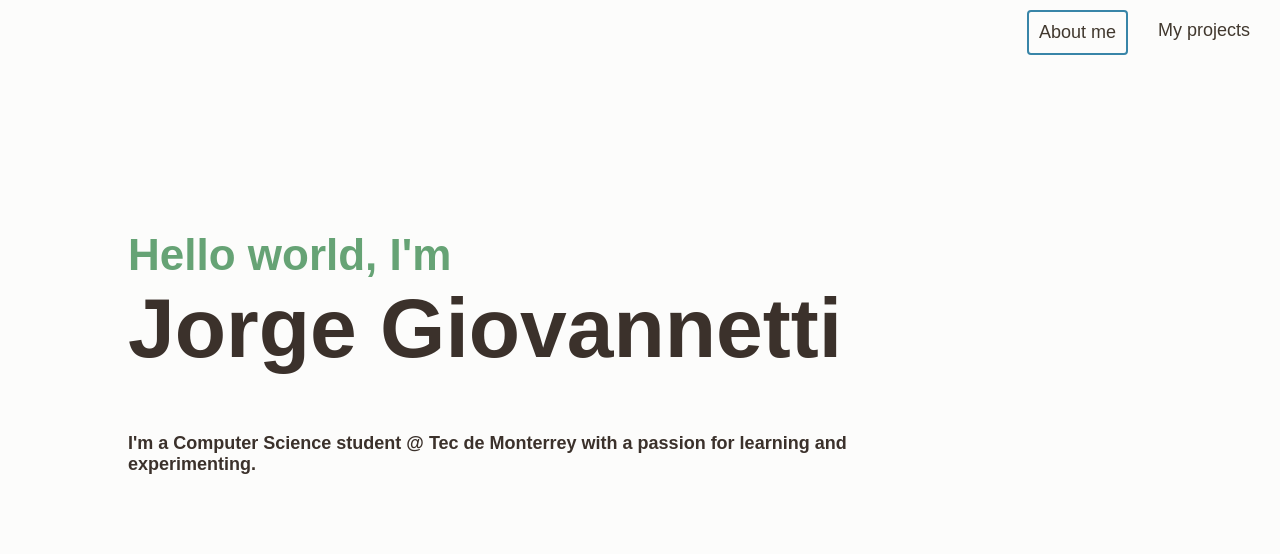
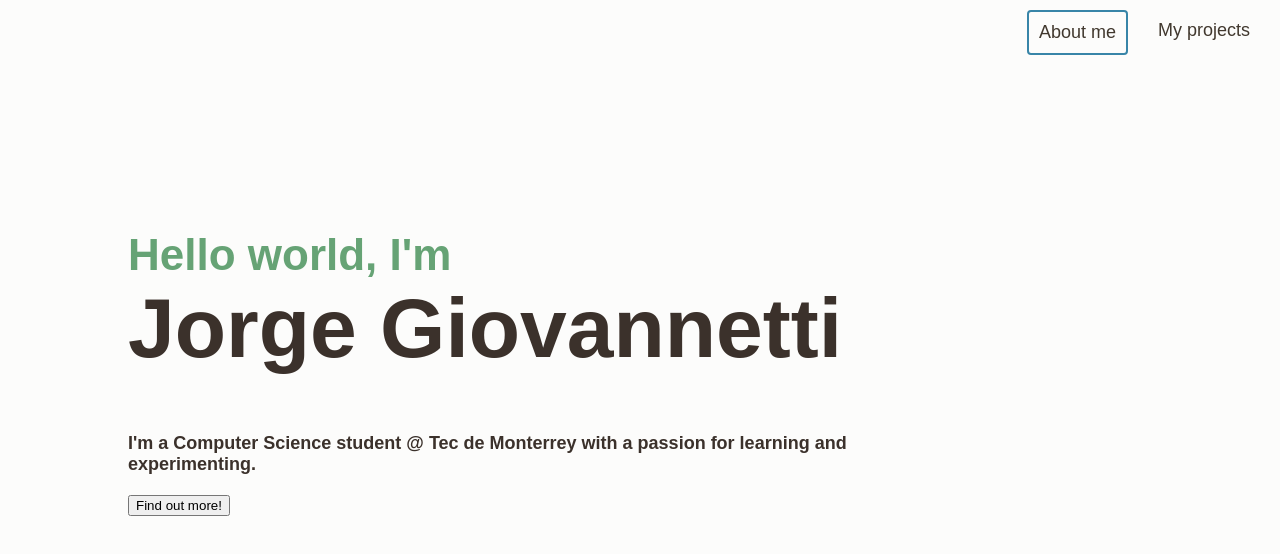
Before and after one commit to JorgeGiovannetti/jorgegiovannetti.com, a Gatsby site: page / in a window 1280 px wide. Shown: the top 554 px of the page. Built offline with nearby package versions, Linux system fonts and the light colour scheme; Gatsby itself is replaced by a stand-in of ours.

Commit message:
Jump to about section added

```diff
--- a/src/components/hero.js
+++ b/src/components/hero.js
@@ -1,4 +1,4 @@
-import React from 'react';
+import React, { useState, useEffect } from 'react';
 import styled from 'styled-components';
 import theme from '../styles/theme';
 import media from '../styles/media';
@@ -26,12 +26,27 @@ const HeroSub = styled.h2`
   margin-bottom: 0;
 `;
 
-const HeroSection = () => (
-  <HeroContainer>
-    <HeroSub> Hello world, I'm</HeroSub>
-    <HeroTitle>Jorge Giovannetti</HeroTitle>
-    <h3 style={{maxWidth: '80%'}}>I'm a Computer Science student @ Tec de Monterrey with a passion for learning and experimenting.</h3>
-  </HeroContainer>
-);
+const HeroSection = () => {
+
+  const [anchorTarget, setAnchorTarget] = useState(null);
+
+  useEffect(() => {
+    setAnchorTarget(document.getElementById('about'));
+  }, []);
+
+  const handleClick = event => {
+    event.preventDefault();
+    anchorTarget.scrollIntoView({ behavior: 'smooth' });
+  };
+
+  return (
+    <HeroContainer>
+      <HeroSub> Hello world, I'm</HeroSub>
+      <HeroTitle>Jorge Giovannetti</HeroTitle>
+      <h3 style={{ maxWidth: '80%' }}>I'm a Computer Science student @ Tec de Monterrey with a passion for learning and experimenting.</h3>
+      <button onClick={handleClick}>Find out more!</button>
+    </HeroContainer>
+  );
+}
 
 export default HeroSection;
--- a/src/pages/index.js
+++ b/src/pages/index.js
@@ -36,7 +36,7 @@ const IndexPage = () => (
   <Layout>
     <HeroSection />
     <AboutTitle>About Me</AboutTitle>
-    <AboutSection>
+    <AboutSection id='about'>
       <AboutContainer>
           <p>
             My name is Jorge Giovannetti,
```
